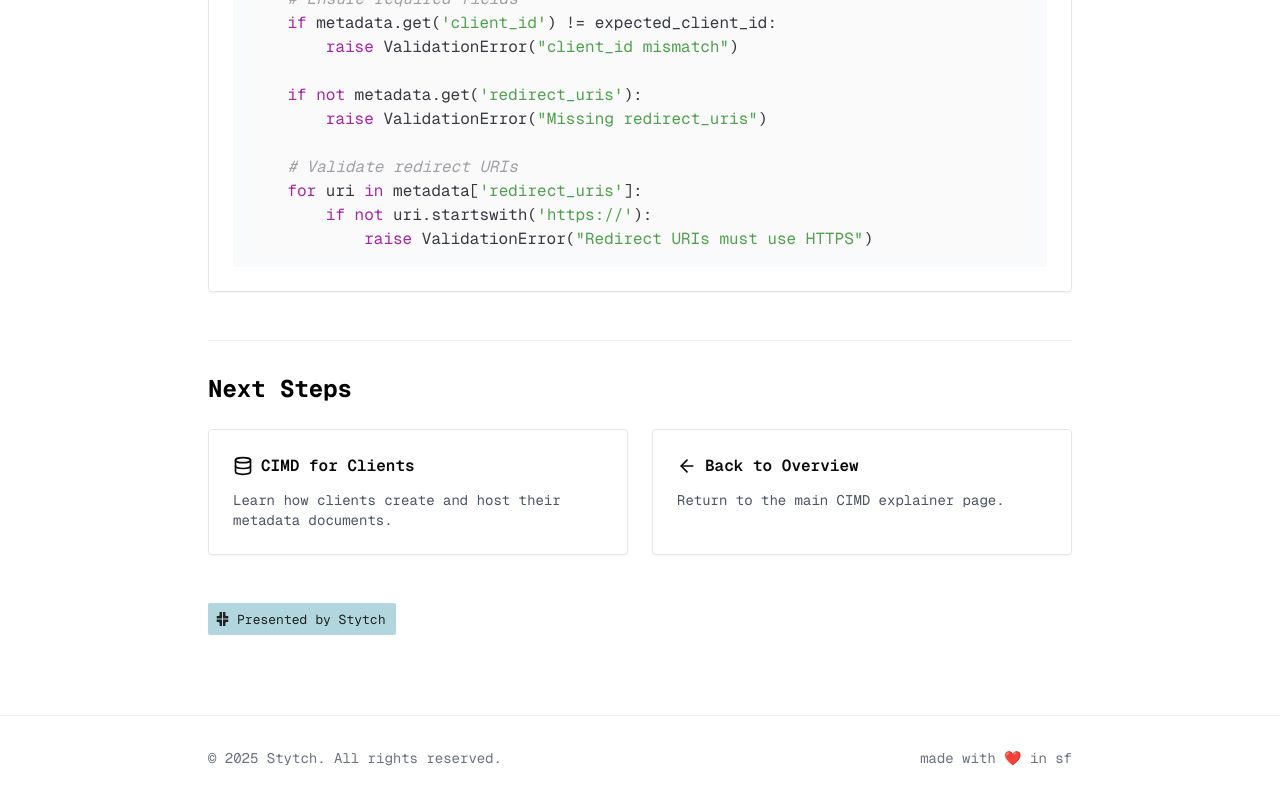
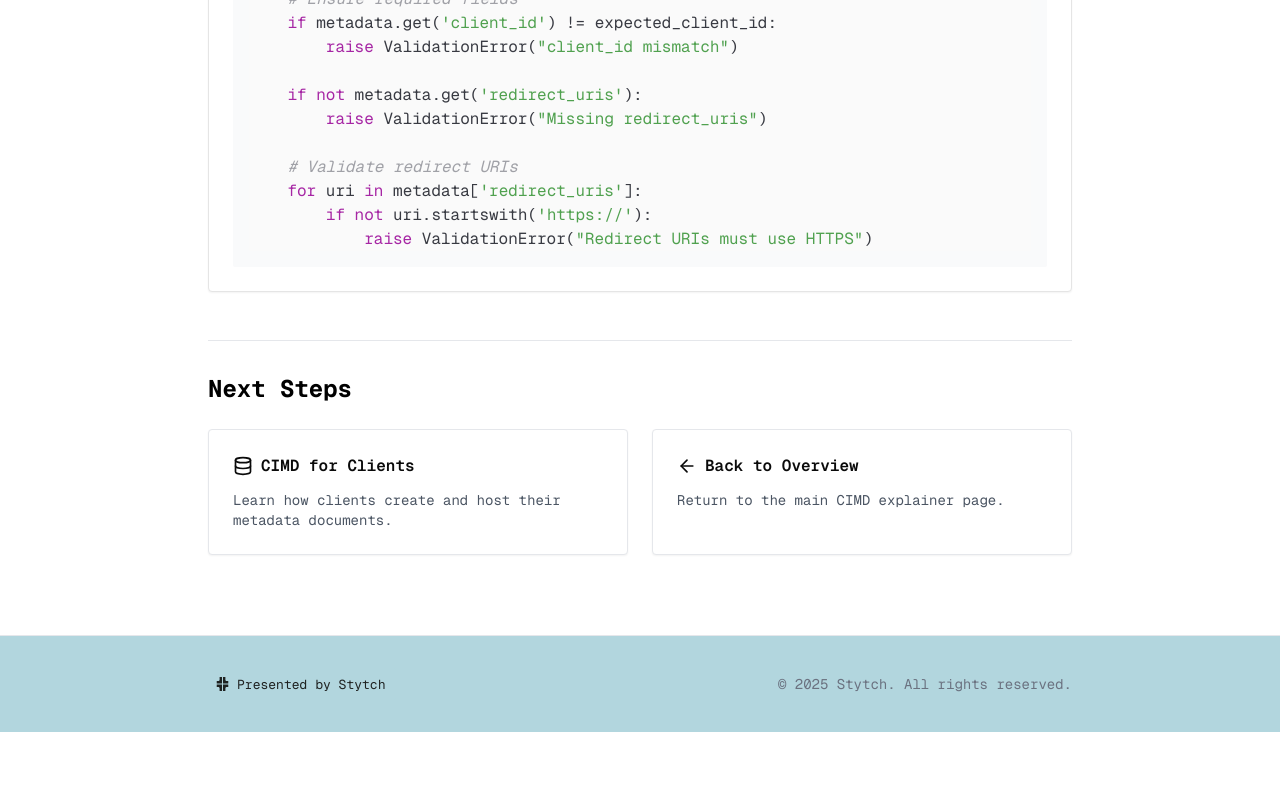
Before and after one commit to stytchauth/client.dev, a Next.js app: page /servers in a window 1280 px wide. Shown: the part 5029-5829 px from the top of the page. After the commit the page ends 5761 px from the top, so only its background shows below. Built offline with nearby package versions, Linux system fonts and the light colour scheme.

Commit message:
modify branding

```diff
--- a/app/clients/page.tsx
+++ b/app/clients/page.tsx
@@ -50,10 +50,6 @@ export default function ClientsPage() {
               <ExploreContent />
             </TabsContent>
           </Tabs>
-
-          <div className="mt-16">
-            <PresentedByStytch />
-          </div>
         </div>
       </Main>
     </div>
--- a/app/page.tsx
+++ b/app/page.tsx
@@ -237,10 +237,6 @@ export default function HomePage() {
               </Link>
             </div>
           </div>
-
-          <div className="mt-16">
-            <PresentedByStytch />
-          </div>
         </div>
       </Main>
     </div>
--- a/app/servers/page.tsx
+++ b/app/servers/page.tsx
@@ -477,10 +477,6 @@ def validate_cimd_schema(metadata: dict, expected_client_id: str):
               </Link>
             </div>
           </div>
-
-          <div className="mt-16">
-            <PresentedByStytch />
-          </div>
         </div>
       </Main>
     </div>
--- a/components/ui/footer.tsx
+++ b/components/ui/footer.tsx
@@ -1,15 +1,17 @@
+'use client'
+
+import { PresentedByStytch } from "./stytch";
+
 export function Footer() {
   return (
-    <footer className="border-t border-gray-200 mt-16">
+    <footer className="bg-[rgb(178,214,222)] border-t border-gray-200 mt-16">
       <div className="max-w-4xl mx-auto px-4 py-8">
         <div className="flex items-center justify-between text-sm text-gray-500">
           <div className="flex flex-col space-y-1">
-            <span>© 2025 Stytch. All rights reserved.</span>
+            <PresentedByStytch />
           </div>
           <div className="flex items-center space-x-4">
-            <span className="text-sm text-gray-500">
-            made with ❤️ in sf
-            </span>
+            <span>© 2025 Stytch. All rights reserved.</span>
           </div>
         </div>
       </div>
```
